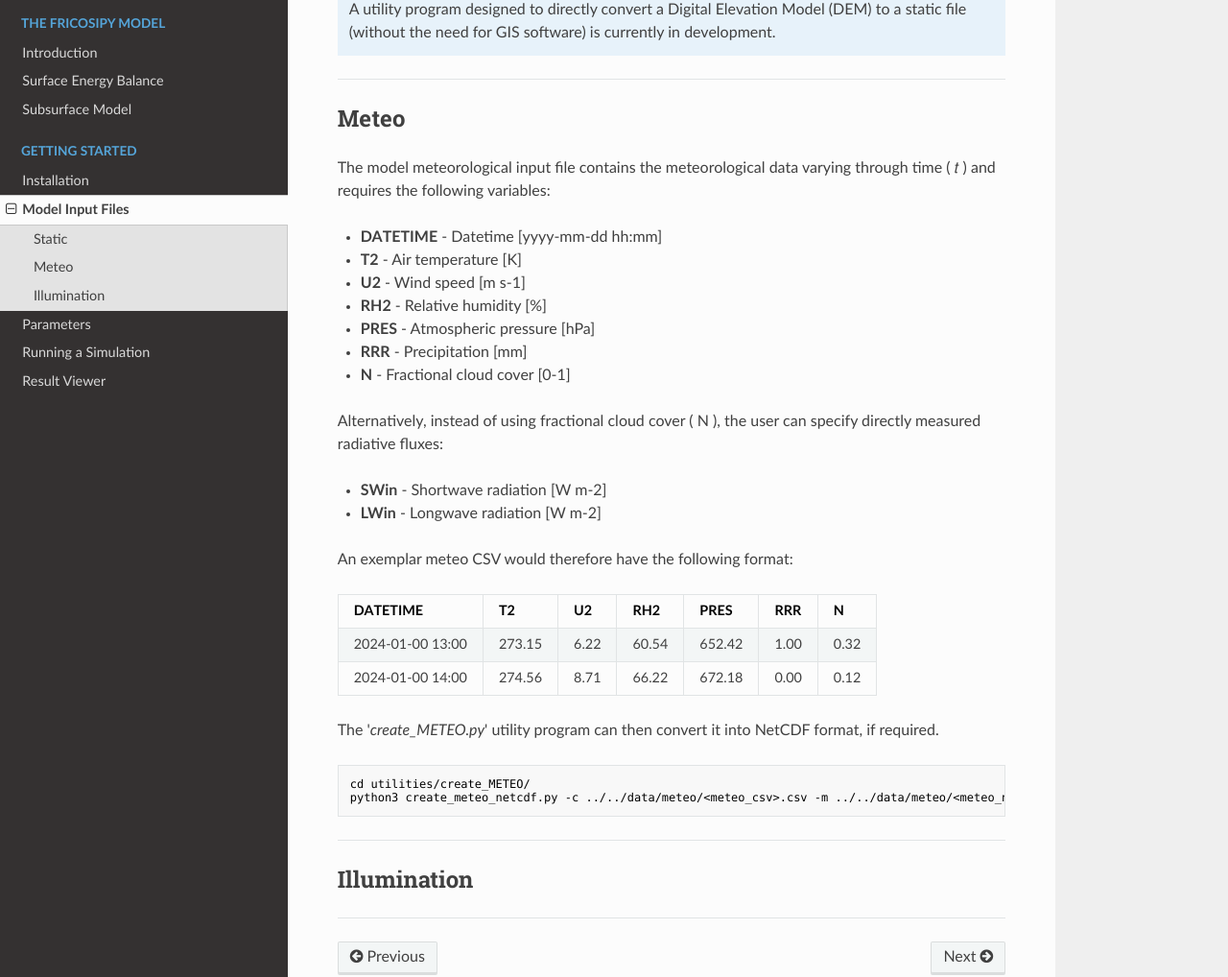
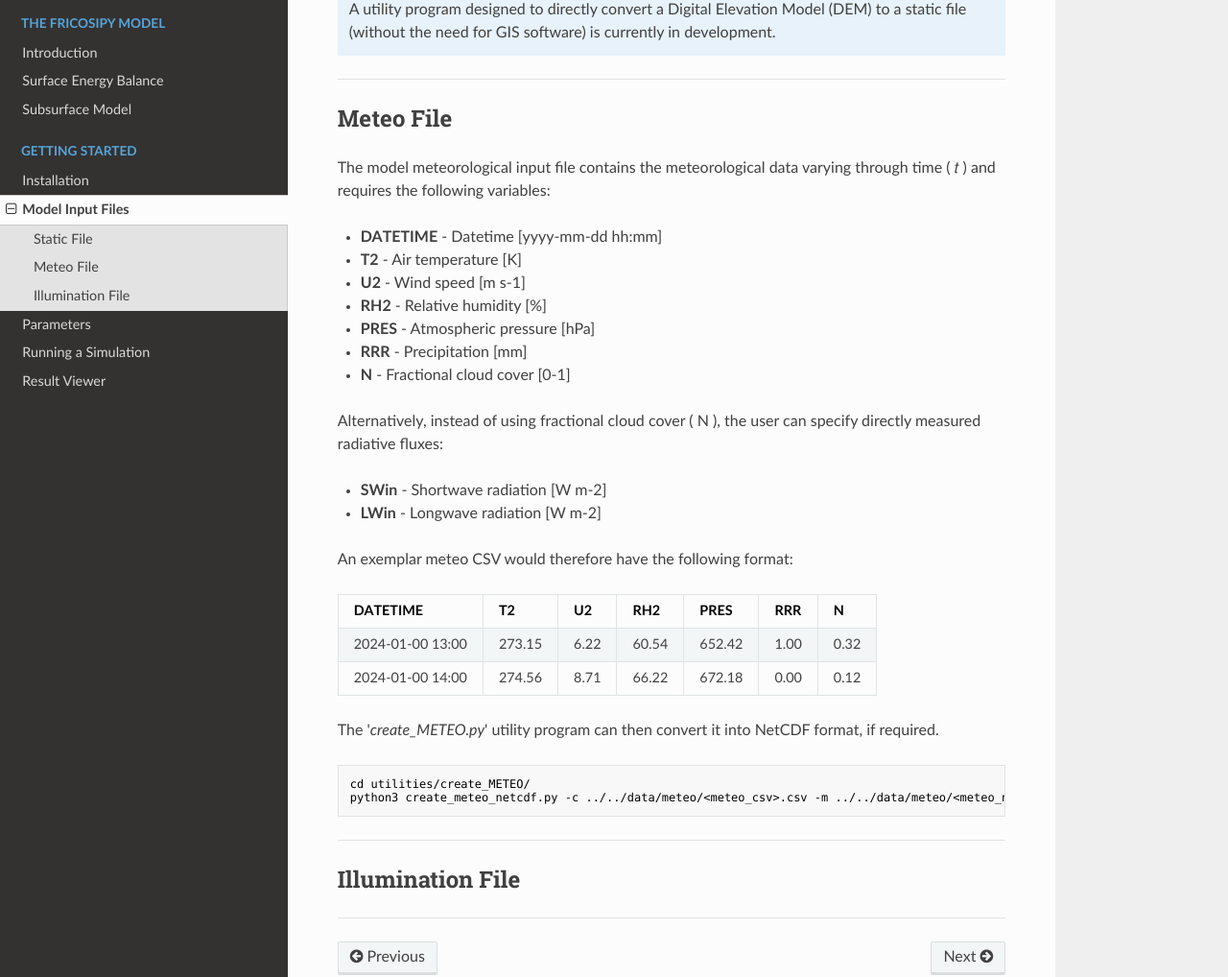
Before and after one commit to MarcusGastaldello/FRICOSIPY, an MkDocs documentation site: the page built from docs/model_input_files.md, in a window 1280 px wide and 1400 px high, scrolled down 799 px. Shown: the part 290-1308 px from the top of the window at 96% size. Built offline with MkDocs 1.6.1, drawn with Linux system fonts in a browser that asks for light colours; nearby versions of some CDN libraries.

Commit message:
Update model_input_files.md

```diff
--- a/docs/model_input_files.md
+++ b/docs/model_input_files.md
@@ -4,7 +4,7 @@ The *FRICOSIPY* model requires three input *Network Common Data Format* (NetCDF)
 
 ---
 
-## Static
+## Static File
 
 The model static input file contains topographic information that varies across the spatial domain
 ( 𝑥 , 𝑦 ) and requires the following variables:
@@ -41,7 +41,7 @@ python3 create_static_netcdf.py -c ../../data/static/<static_csv>.csv -s ../../d
 
 ---
 
-## Meteo
+## Meteo File
 
 The model meteorological input file contains the meteorological data varying through time ( 𝑡 ) and requires the following variables:
 
@@ -74,6 +74,6 @@ python3 create_meteo_netcdf.py -c ../../data/meteo/<meteo_csv>.csv -m ../../data
 
 ---
 
-## Illumination
+## Illumination File
 
 ---
```
